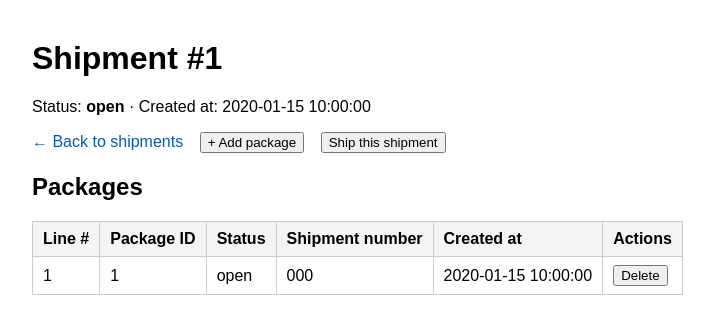
After one commit to ChBolz/DBWE_SENDUNGSVERFOLGUNG, a Flask app: page /shipments/1 in a window 1280 px wide. The commit adds this page. Shown: the top 334 px of the page, without its empty margins (8-722 px from the left). Run offline with Flask 3, Linux system fonts and the light colour scheme; tables that the repository leaves empty hold one stand-in row (values such as "Sample post").

Commit message:
Create packages

```diff
--- a/app.py
+++ b/app.py
@@ -1,4 +1,5 @@
-from flask import Flask, render_template, request
+from datetime import datetime
+from flask import Flask, render_template, request, redirect, url_for, abort
 from flask_sqlalchemy import SQLAlchemy
 from flask_migrate import Migrate
 from config import Config
@@ -44,11 +45,11 @@ def create_app():
     @app.get("/items")
     def list_items():
         # Import here to avoid module-level circular imports
-        from models import Item
-        items = db.session.execute(db.select(Item).order_by(Item.id)).scalars().all()
+        from models import Item as ItemModel
+        items = db.session.execute(db.select(ItemModel).order_by(ItemModel.id)).scalars().all()
         return render_template("items.html", items=items)
 
-   # helper: ensure a demo user exists (until real auth is added)
+    # ------------ Helpers ------------
     def _ensure_demo_user():
         u = db.session.execute(db.select(User).where(User.username == "demo")).scalar_one_or_none()
         if not u:
@@ -57,6 +58,13 @@ def create_app():
             db.session.commit()
         return u
 
+    def _get_shipment_or_404(shipment_id: int):
+        sh = db.session.get(ShipmentHead, shipment_id)
+        if not sh:
+            abort(404, "Shipment not found")
+        return sh
+
+    # ------------ Shipments ------------
     @app.get("/shipments")
     def shipments_list():
         rows = db.session.execute(
@@ -74,8 +82,99 @@ def create_app():
         sh = ShipmentHead(created_by=user.id)  # status defaults to "open"
         db.session.add(sh)
         db.session.commit()
-        # simple redirect back to the list
         return render_template("shipment_created.html", shipment=sh)
+
+    @app.get("/shipments/<int:shipment_id>")
+    def shipments_detail(shipment_id):
+        from models import ShipmentLine as SL, PackageHead as PH
+        sh = _get_shipment_or_404(shipment_id)
+        # packages linked via ShipmentLine
+        rows = db.session.execute(
+            db.select(SL.line_no, PH)
+              .join(PH, PH.id == SL.package_no)
+              .where(SL.shipment_no == sh.id)
+              .order_by(SL.line_no.asc())
+        ).all()  # list[(line_no, PackageHead)]
+        return render_template("shipment_detail.html", sh=sh, rows=rows)
+
+    @app.post("/shipments/<int:shipment_id>/packages/new")
+    def shipments_add_package(shipment_id):
+        from models import ShipmentLine as SL, PackageHead as PH
+        sh = _get_shipment_or_404(shipment_id)
+        if sh.status != "open":
+            abort(400, "Shipment is not open")
+
+        user = _ensure_demo_user()
+
+        # 1) create a new empty package
+        pkg = PH(status="open", created_by=user.id, created_at=datetime.utcnow())
+        db.session.add(pkg)
+        db.session.flush()  # get pkg.id
+
+        # 2) link it to the shipment with next line number
+        next_line = db.session.execute(
+            db.select(db.func.coalesce(db.func.max(SL.line_no), 0) + 1)
+              .where(SL.shipment_no == sh.id)
+        ).scalar_one()
+
+        link = SL(shipment_no=sh.id, line_no=next_line, package_no=pkg.id)
+        db.session.add(link)
+        db.session.commit()
+
+        return redirect(url_for("shipments_detail", shipment_id=sh.id))
+
+    @app.post("/shipments/<int:shipment_id>/ship")
+    def shipments_ship(shipment_id):
+        from models import ShipmentLine as SL, PackageHead as PH
+        sh = _get_shipment_or_404(shipment_id)
+        if sh.status != "open":
+            abort(400, "Shipment already shipped")
+
+        # generate a shipment number (simple, unique-enough)
+        sn = f"SN{datetime.utcnow():%Y%m%d}-{sh.id}-{datetime.utcnow():%H%M%S}"
+        sh.status = "shipped"
+        sh.shipment_number = sn
+
+        # copy number to all packages in this shipment and mark them shipped
+        pkg_ids = db.session.execute(
+            db.select(SL.package_no).where(SL.shipment_no == sh.id)
+        ).scalars().all()
+
+        if pkg_ids:
+            db.session.execute(
+                db.update(PH)
+                  .where(PH.id.in_(pkg_ids))
+                  .values(shipment_number=sn, status="shipped")
+            )
+
+        db.session.commit()
+        return redirect(url_for("shipments_detail", shipment_id=sh.id))
+
+    @app.post("/shipments/<int:shipment_id>/packages/<int:package_id>/delete")
+    def shipments_delete_package(shipment_id, package_id):
+        from models import ShipmentLine as SL, PackageHead as PH
+        sh = _get_shipment_or_404(shipment_id)
+        if sh.status != "open":
+            abort(400, "Shipment is not open")
+
+        # find the link; ensure this package belongs to this shipment
+        link = db.session.execute(
+            db.select(SL).where(
+                SL.shipment_no == sh.id,
+                SL.package_no == package_id
+            )
+        ).scalar_one_or_none()
+        if not link:
+            abort(404, "Package not linked to this shipment")
+
+        # delete link first, then the package (to avoid FK issues)
+        db.session.delete(link)
+        pkg = db.session.get(PH, package_id)
+        if pkg:
+            db.session.delete(pkg)
+
+        db.session.commit()
+        return redirect(url_for("shipments_detail", shipment_id=sh.id))
 
     register_cli(app)
     return app
@@ -85,14 +184,14 @@ def register_cli(app):
     @app.cli.command("seed-items")
     def seed_items():
         # Import inside the command to avoid circulars
-        from models import Item
-        if db.session.execute(db.select(Item)).first():
+        from models import Item as ItemModel
+        if db.session.execute(db.select(ItemModel)).first():
             print("Items already exist — skipping.")
             return
         db.session.add_all([
-            Item(description="Karton klein", base_unit="pcs"),
-            Item(description="Karton gross", base_unit="pcs"),
-            Item(description="Klebeband", base_unit="roll"),
+            ItemModel(description="Karton klein", base_unit="pcs"),
+            ItemModel(description="Karton gross", base_unit="pcs"),
+            ItemModel(description="Klebeband", base_unit="roll"),
         ])
         db.session.commit()
         print("Seeded 3 items.")
--- /dev/null
+++ b/templates/shipment_detail.html
@@ -0,0 +1,75 @@
+<!DOCTYPE html>
+<html lang="en">
+<head>
+  <meta charset="UTF-8" />
+  <title>Shipment {{ sh.id }}</title>
+  <style>
+    body { font-family: Arial, sans-serif; margin: 40px; }
+    table { border-collapse: collapse; min-width: 560px; }
+    th, td { border: 1px solid #ccc; padding: 8px 10px; }
+    th { background: #f4f4f4; text-align: left; }
+    form { display: inline; }
+    .actions { margin: 16px 0; }
+    a { color:#005bbb; text-decoration:none; }
+    a:hover { text-decoration:underline; }
+    .muted { color:#666; }
+  </style>
+</head>
+<body>
+  <h1>Shipment #{{ sh.id }}</h1>
+
+  <p>
+    Status: <strong>{{ sh.status }}</strong>
+    {% if sh.shipment_number %}
+      · Shipment number: <strong>{{ sh.shipment_number }}</strong>
+    {% endif %}
+    · Created at: {{ sh.created_at }}
+  </p>
+
+  <div class="actions">
+    <a href="{{ url_for('shipments_list') }}">← Back to shipments</a>
+    {% if sh.status == 'open' %}
+      <!-- Add a package -->
+      <form method="post" action="{{ url_for('shipments_add_package', shipment_id=sh.id) }}" style="margin-left:12px;">
+        <button type="submit">+ Add package</button>
+      </form>
+      <!-- Ship the shipment -->
+      <form method="post" action="{{ url_for('shipments_ship', shipment_id=sh.id) }}" style="margin-left:12px;">
+        <button type="submit">Ship this shipment</button>
+      </form>
+    {% else %}
+      <span class="muted" style="margin-left:12px;">Shipment is locked (shipped).</span>
+    {% endif %}
+  </div>
+
+  <h2>Packages</h2>
+  <table>
+    <thead>
+      <tr><th>Line #</th><th>Package ID</th><th>Status</th><th>Shipment number</th><th>Created at</th><th>Actions</th></tr>
+    </thead>
+    <tbody>
+      {% for line_no, pkg in rows %}
+        <tr>
+          <td>{{ line_no }}</td>
+          <td>{{ pkg.id }}</td>
+          <td>{{ pkg.status }}</td>
+          <td>{{ pkg.shipment_number or '' }}</td>
+          <td>{{ pkg.created_at }}</td>
+          <td>
+            {% if sh.status == 'open' %}
+              <form method="post" action="{{ url_for('shipments_delete_package', shipment_id=sh.id, package_id=pkg.id) }}">
+                <button type="submit">Delete</button>
+              </form>
+            {% else %}
+              <span class="muted">Locked</span>
+            {% endif %}
+          </td>
+        </tr>
+      {% endfor %}
+      {% if not rows %}
+        <tr><td colspan="6">No packages yet.</td></tr>
+      {% endif %}
+    </tbody>
+  </table>
+</body>
+</html>
--- a/templates/shipments.html
+++ b/templates/shipments.html
@@ -23,7 +23,7 @@
     <tbody>
       {% for s in shipments %}
         <tr>
-          <td>{{ s.id }}</td>
+          <td><a href="{{ url_for('shipments_detail', shipment_id=s.id) }}">{{ s.id }}</a></td>
           <td>{{ s.status }}</td>
           <td>{{ s.shipment_number or '' }}</td>
           <td>{{ s.created_at }}</td>
```
